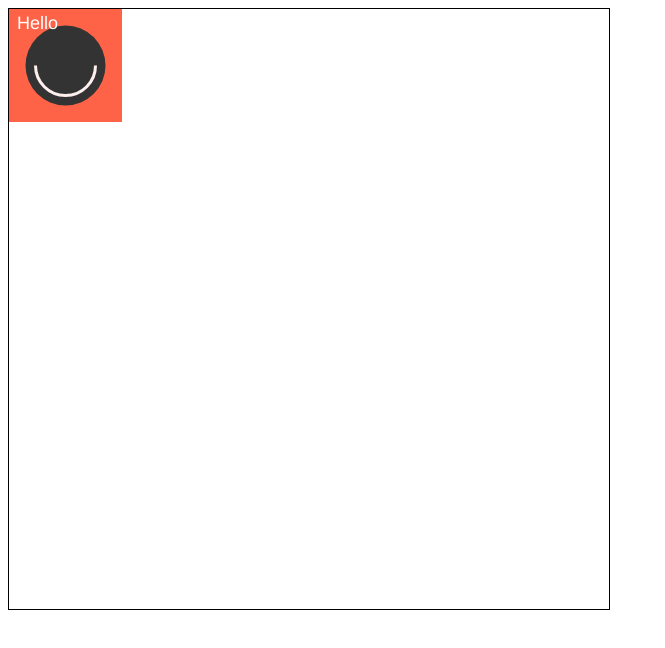
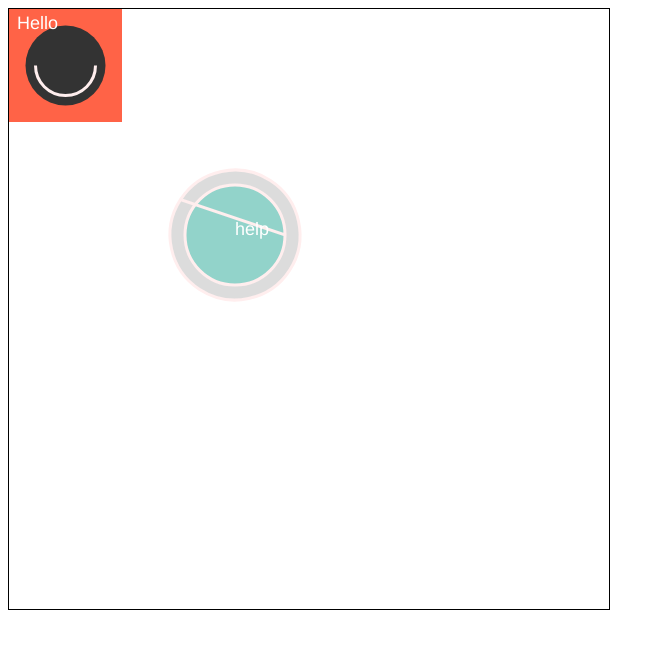
Before and after one commit to yinnyC/group-canvas, a plain HTML site: page index.html in a window 1280 px wide. Shown: the whole page, without its empty margins (0-665 px from the left). Drawn offline with Linux system fonts and the light colour scheme.

Commit message:
added figure

```diff
--- a/index.html
+++ b/index.html
@@ -86,7 +86,18 @@
 
 
 			// 2, 2 Joanelly
+			ctx.beginPath()
+        	ctx.arc(2 * size, 2 * size, 50, 0, 2 * Math.PI);
+        	ctx.fillStyle = '#92D3CA'
+        	ctx.fill()
+        	ctx.arc(2 * size, 2 * size, 65, 10, 0, Math.PI);
+        	ctx.fillStyle = '#DCDCDC';
+        	ctx.fill()
+        	ctx.stroke()
 
+			ctx.font = '18px Helvetica'
+			ctx.fillStyle = '#fff'
+			ctx.fillText('help', 2 * size, 2 * size )
 
 			// 2, 3 Alex
 
```
